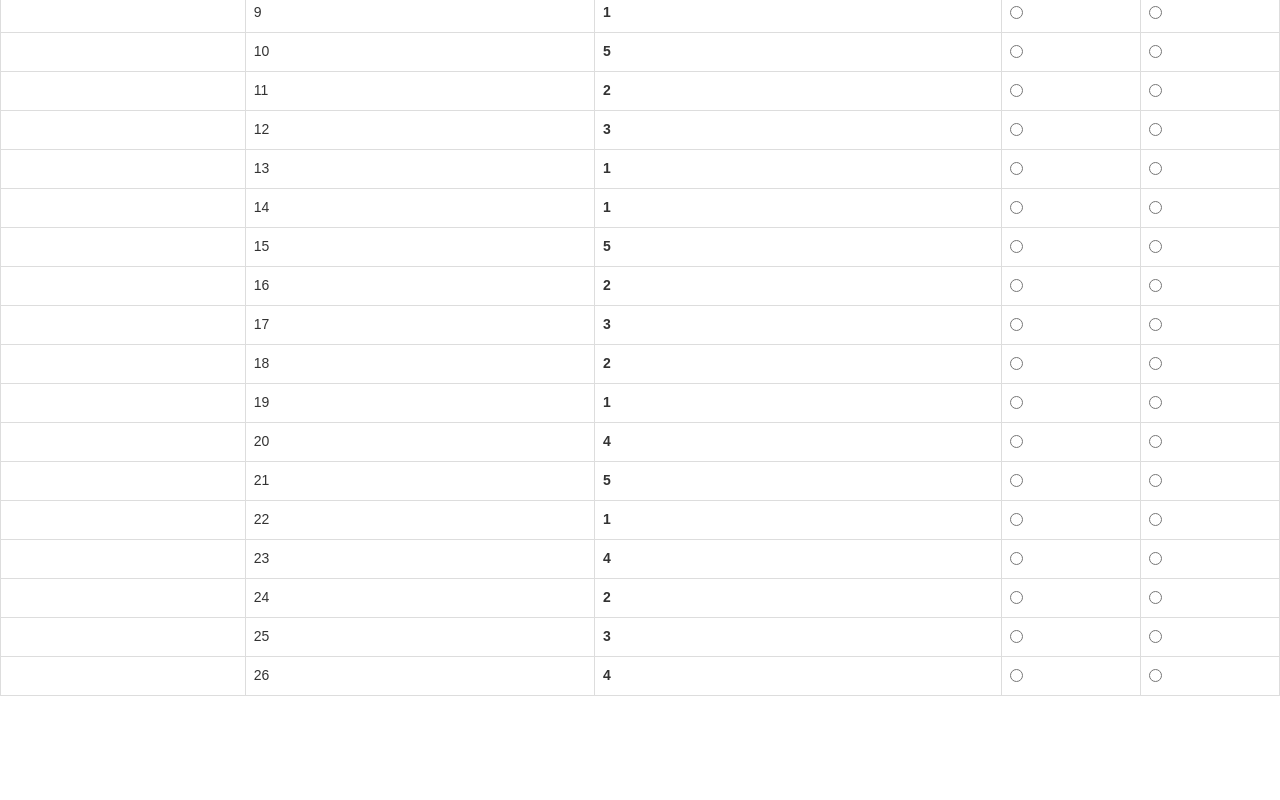
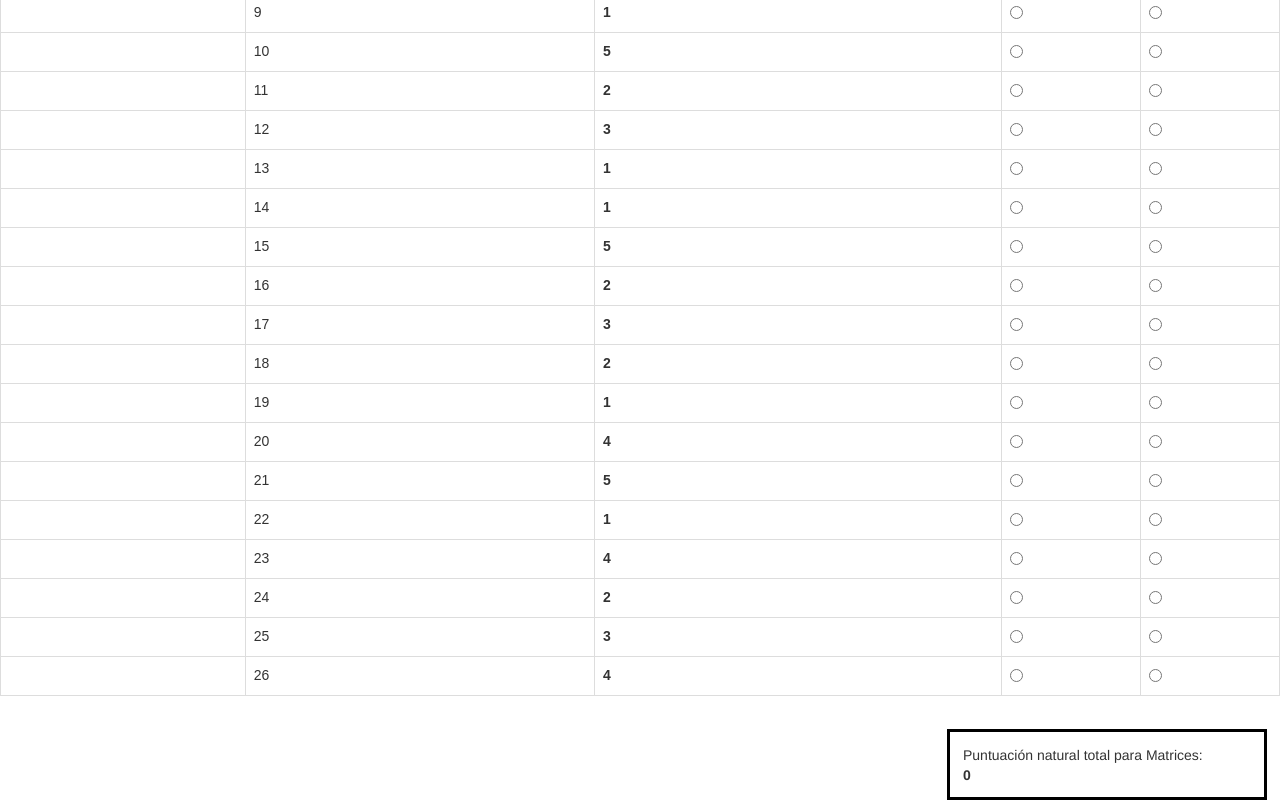
Before and after one commit to Negrinho1017/pruebas-psicologia, an Angular app in the folder frontend/: page /matrices in a window 1280 px wide. Shown: the part 564-1364 px from the top of the page. Before the commit the page ends 1280 px from the top, so only its background shows below. Built offline with nearby package versions, Linux system fonts and the light colour scheme.

Commit message:
Añadido puntuación máxima para vocabulario y matrices

```diff
--- a/frontend/src/app/matrices/matrices.component.css
+++ b/frontend/src/app/matrices/matrices.component.css
@@ -18,3 +18,12 @@ table {
   #txtRespuesta {
     width: 100%;
   }
+
+  #puntuacion {
+    width: 25%;
+    border: 3px solid black;
+    padding: 1%;
+    right: 0px;
+    position: absolute;
+    margin: 1%;
+  }
--- a/frontend/src/app/matrices/matrices.component.html
+++ b/frontend/src/app/matrices/matrices.component.html
@@ -47,6 +47,9 @@
         <td><input type="radio" name={{i}}></td>
       </tr>
     </table>
+    <p id="puntuacion">Puntuación natural total para Matrices: <br>
+      <b>{{this.puntuacion}}</b>
+    </p>
   </div>
 </body>
 
--- a/frontend/src/app/matrices/matrices.component.ts
+++ b/frontend/src/app/matrices/matrices.component.ts
@@ -7,6 +7,7 @@ import { Component, OnInit } from '@angular/core';
 })
 export class MatricesComponent implements OnInit {
   respuestasCorrectas: number[] = [3,2,1,5,3,4,4,5,1,5,2,3,1,1,5,2,3,2,1,4,5,1,4,2,3,4];
+  puntuacion: number = 0;
   constructor() { }
 
   ngOnInit() {
--- a/frontend/src/app/vocabulario/vocabulario.component.css
+++ b/frontend/src/app/vocabulario/vocabulario.component.css
@@ -18,3 +18,12 @@ table {
   #txtRespuesta {
     width: 100%;
   }
+
+  #puntuacion {
+    width: 25%;
+    border: 3px solid black;
+    padding: 1%;
+    right: 0px;
+    position: absolute;
+    margin: 1%;
+  }
--- a/frontend/src/app/vocabulario/vocabulario.component.html
+++ b/frontend/src/app/vocabulario/vocabulario.component.html
@@ -53,6 +53,9 @@
         <td><input type="radio" *ngIf="i>2" id="p3" name="{{item}}"></td>
       </tr>
     </table>
+    <p id="puntuacion">Puntuación natural total para Vocabulario: <br>
+      <b>{{this.puntuacion}}</b>
+    </p>
   </div>
 </body>
 
--- a/frontend/src/app/vocabulario/vocabulario.component.ts
+++ b/frontend/src/app/vocabulario/vocabulario.component.ts
@@ -7,6 +7,7 @@ import { Component, OnInit } from '@angular/core';
 })
 export class VocabularioComponent implements OnInit {
   reactivos: String[] = ["1. Libro", "2. Avión", "3. Canasta", "4. Manzana", "5. Finalizar", "6. Cama"];
+  puntuacion: number = 0;
   constructor() { }
 
   ngOnInit() {
```
